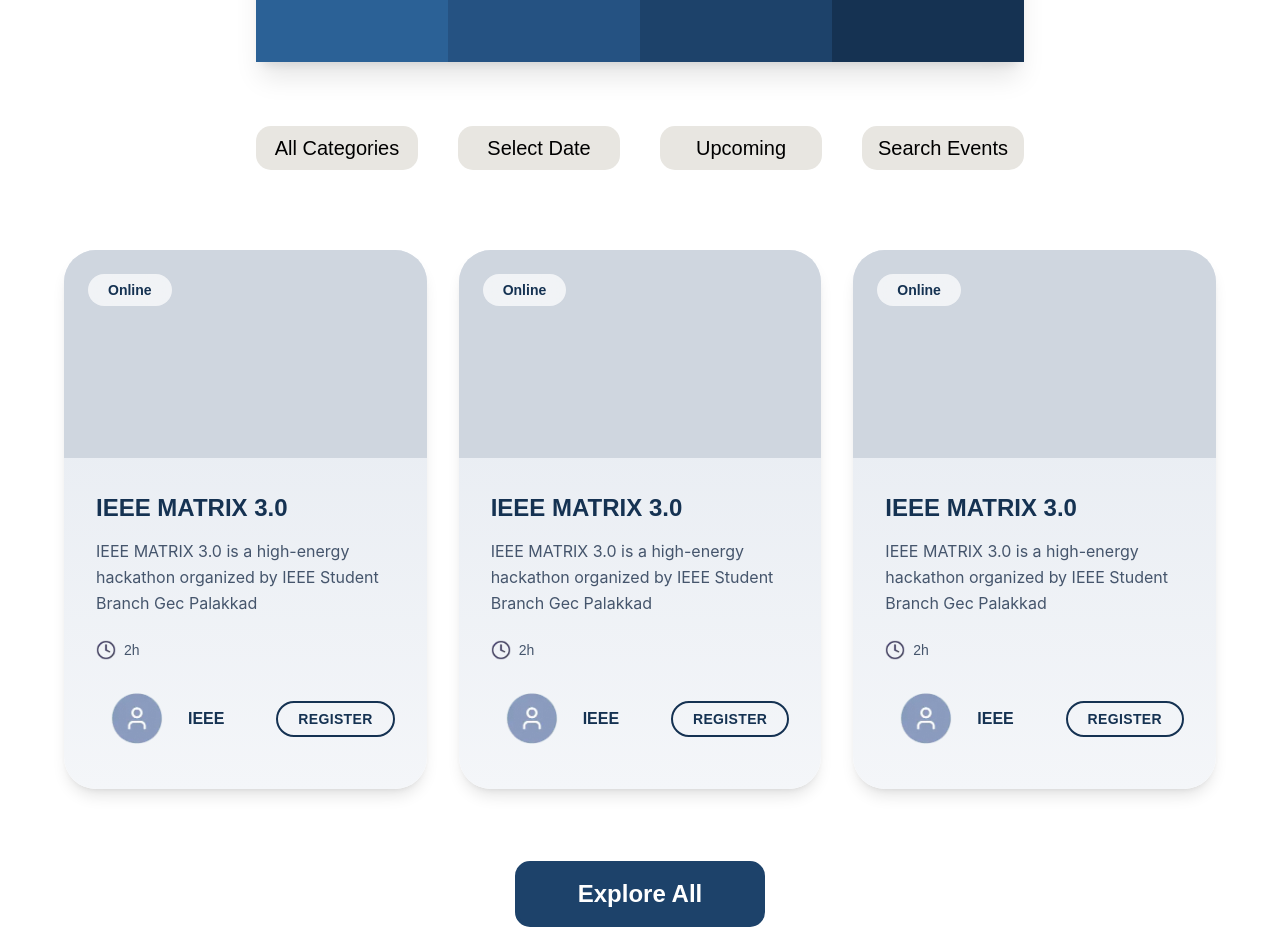
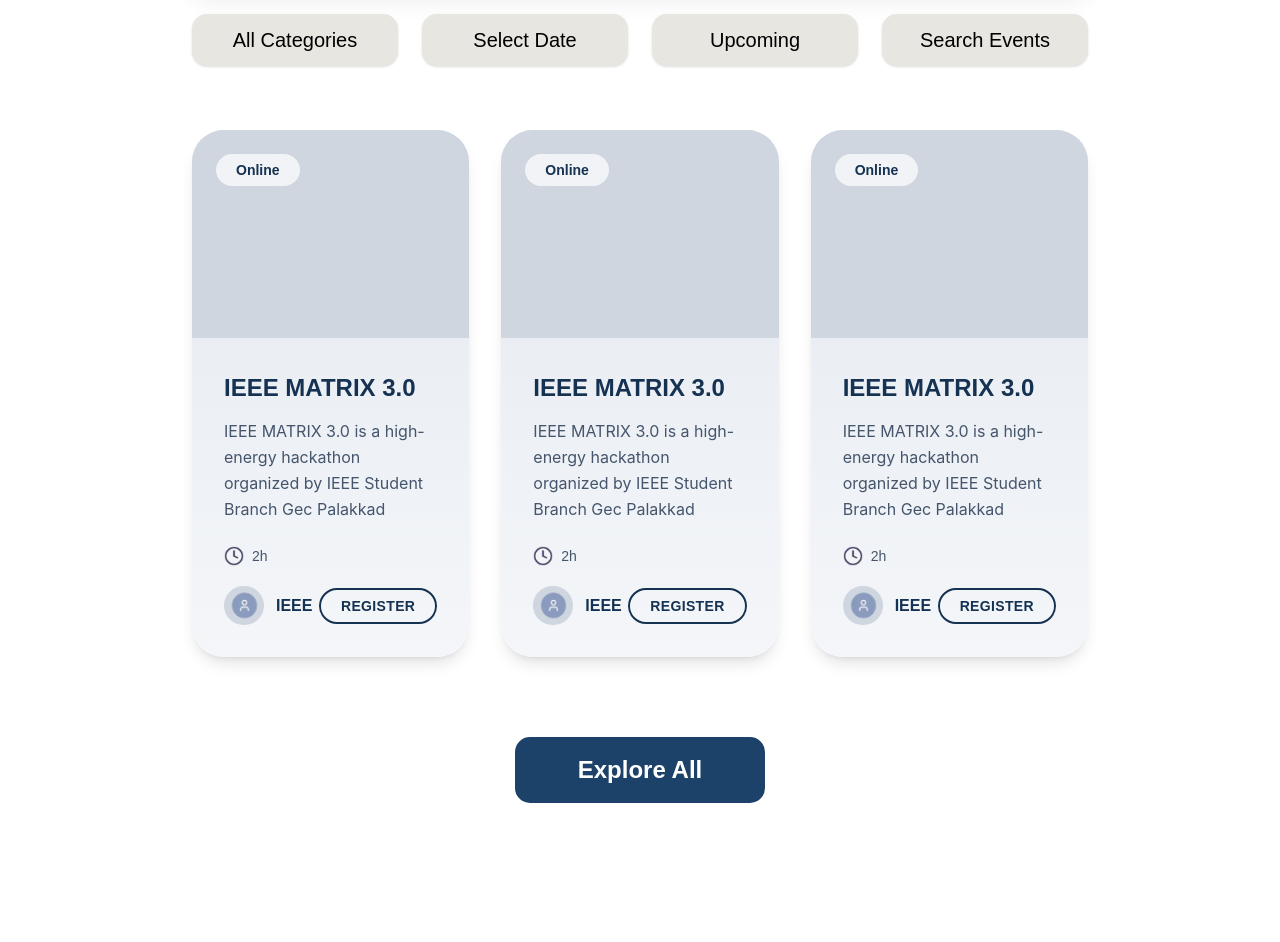
Before and after one commit to sooryanathg/information-technology, a Next.js app: page /events in a window 1280 px wide. Shown: the part 910-1852 px from the top of the page. After the commit the page ends 1809 px from the top, so only its background shows below. Built offline with nearby package versions, Linux system fonts and the light colour scheme.

Commit message:
corrected the cards section and made a seperate page for it

```diff
--- a/app/events/page.tsx
+++ b/app/events/page.tsx
@@ -1,11 +1,11 @@
+import Cards from "@/components/pages/events/cards";
 import HeroSection from "@/components/pages/events/herosection";
-import Navbar from "@/components/pages/events/navbar";
 
 export default function Home() {
   return (
     <main>
-      <Navbar />
       <HeroSection />
+      <Cards />
     </main>
   );
 }
--- /dev/null
+++ b/components/pages/events/cards.tsx
@@ -0,0 +1,104 @@
+import Image from "next/image";
+import {cards, categories, sections} from "./data/gear";
+
+export default function Cards() {
+  return (
+    <div className="w-full bg-white">
+
+      <div className="relative z-20 mx-auto -mt-32 w-[90vw] xl:w-[70vw] max-w-[1300px] pb-20">
+
+        {/* ROW 1: The Blue Category Boxes */}
+        <div className="grid grid-cols-2 md:grid-cols-4 shadow-xl">
+          {categories.map((category) => (
+            <div
+              key={category.title}
+              className={`flex flex-col items-center justify-center py-14 text-white transition-colors cursor-pointer ${category.bg} ${category.hover}`}
+            >
+              <Image
+                src={category.image}
+                alt={category.title}
+                width={75}
+                height={75}
+              />
+              <h3 className="text-xl md:text-2xl font-bold mt-4">{category.title}</h3>
+            </div>
+          ))}
+        </div>
+
+        {/* ROW 2: The Grey Filter Buttons */}
+        <div className="mt-8 grid grid-cols-2 md:grid-cols-4 gap-4 md:gap-6">
+          {sections.map((section) => (
+            <div
+              key={section.title}
+              className={`relative w-full flex items-center justify-center rounded-[15px] py-3 text-black cursor-pointer shadow-sm ${section.bg} ${section.hover}`}
+            >
+              <h3 className="text-lg md:text-xl font-medium">{section.title}</h3>
+            </div>
+          ))}
+        </div>
+
+        {/* ROW 3: The Event Cards */}
+        <div className="mt-16 grid grid-cols-1 md:grid-cols-3 gap-8">
+          {cards.map((card) => (
+            <div key={card.id} className="bg-gradient-to-b from-[#e4e9f0] to-[#f4f6f9] overflow-hidden flex flex-col rounded-[2rem] shadow-lg">
+
+              {/* Top Blank Placeholder Area */}
+              <div className="h-52 bg-[#CFD6DF] relative">
+                <div className="absolute top-6 left-6 bg-white/70 backdrop-blur-md text-[#153252] px-5 py-1.5 rounded-full text-sm font-semibold">
+                  {card.tag}
+                </div>
+              </div>
+
+              {/* Card Content Area */}
+              <div className="p-8 flex flex-col flex-grow">
+                <h3 className="text-[24px] font-black text-[#153252] mb-3">{card.title}</h3>
+                <h4 className="text-slate-600 text-sm leading-relaxed mb-6">
+                  {card.description}
+                </h4>
+
+                {/* Time Section */}
+                <div className="flex items-center text-slate-600 text-sm mb-5">
+                  <Image
+                    src={card.clock}
+                    alt="Clock"
+                    width={20}
+                    height={20}
+                  />
+                  <span className="ml-2 font-medium">{card.time}</span>
+                </div>
+
+                {/* Footer Section */}
+                <div className="flex items-center justify-between mt-auto">
+                  <div className="flex items-center gap-3">
+                    <div className="rounded-full overflow-hidden flex items-center justify-center text-white bg-[#CFD6DF]">
+                      <Image
+                        src={card.pfp}
+                        alt="Profile Picture"
+                        width={40}
+                        height={40}
+                        className="object-cover"
+                      />
+                    </div>
+                    <span className="font-bold text-[#153252]">{card.org}</span>
+                  </div>
+
+                  <button className="border-[2px] border-[#153252] text-[#153252] px-5 py-1.5 rounded-full text-sm font-bold hover:bg-[#153252] hover:text-white transition-colors tracking-wide">
+                    REGISTER
+                  </button>
+                </div>
+              </div>
+
+            </div>
+          ))}
+        </div>
+
+      </div>
+      <div className="flex flex-col items-center justify-center pb-24">
+        <button className="rounded-[15px] border-[3px] border-[#1d426a] bg-[#1d426a] px-[60px] py-3 text-[24px] font-semibold text-white transition-colors hover:bg-[#245080] text-center cursor-pointer">
+          Explore All
+        </button>
+      </div>
+
+    </div>
+  );
+}
--- a/components/pages/events/herosection.tsx
+++ b/components/pages/events/herosection.tsx
@@ -1,5 +1,4 @@
 import Image from "next/image";
-import {cards, categories, sections} from "./data/gear";
 
 export default function HeroSection() {
   return (
@@ -32,95 +31,6 @@
         </div>
       </div>
     </section>
-
-    <section className="w-full min-h-screen items-center justify-center gap-8 py-20 bg-white">
-      <div className="relative z-20 mx-auto -mt-32 w-[90vw] md:w-[60vw]">
-        <div className="grid grid-cols-2 md:grid-cols-4 shadow-xl">
-             {categories.map((category) => (
-              <div
-                key={category.title}
-                className={`flex flex-col items-center justify-center py-14 text-white transition-colors cursor-pointer ${category.bg} ${category.hover}`}
-              >
-                <Image
-                  src={category.image}
-                  alt={category.title}
-                  width={75}
-                  height={75}
-                />
-                <h3 className="text-xl md:text-2xl font-bold mt-4">{category.title}</h3>
-              </div>
-            ))}
-          </div>
-          <div className="mt-16 grid grid-cols-2 md:grid-cols-4 gap-4 md:gap-10">
-            {sections.map((section) => (
-              <div
-                key={section.title}
-                className={`relative w-full flex items-center justify-center rounded-[15px] py-2 text-black cursor-pointer ${section.bg} ${section.hover}`}
-              >
-                <h3 className="text-lg md:text-xl">{section.title}</h3>
-              </div>
-            ))}
-          </div>
-        </div>
-
-
-        <div className="mt-20 grid grid-cols-1 md:grid-cols-3 gap-8 max-w-[1200px] px-6 mx-auto">
-            {cards.map((card) => (
-              <div key={card.id} className="bg-gradient-to-b from-[#e4e9f0] to-[#f4f6f9] overflow-hidden flex flex-col rounded-[2rem] shadow-lg">
-                <div className="h-52 bg-[#CFD6DF] relative">
-                  <div className="absolute top-6 left-6 bg-white/70 backdrop-blur-md text-[#153252] px-5 py-1.5 rounded-full text-sm font-semibold">
-                    {card.tag}
-                  </div>
-                </div>
-                <div className="p-8 flex flex-col flex-grow">
-                  <h3 className="text-[24px] font-black text-[#153252] mb-3">{card.title}</h3>
-                  <h4 className="text-slate-600 text-sm leading-relaxed mb-6">
-                    {card.description}
-                  </h4>
-                  <div className="flex items-center text-slate-600 text-sm mb-5">
-                    <Image
-                      src={card.clock}
-                      alt="Clock"
-                      width={20}
-                      height={20}
-                    />
-                    <span className="ml-2 font-medium">{card.time}</span>
-                  </div>
-                  <div className="flex items-center justify-between mt-auto">
-                    <div className="flex items-center gap-3">
-                      <div className="rounded-full overflow-hidden flex items-center justify-center text-white">
-                        <Image
-                          src={card.pfp}
-                          alt="Profile Picture"
-                          width={80}
-                          height={80}
-                          className="object-cover"
-                        />
-                      </div>
-                      <span className="font-bold text-[#153252]">{card.org}</span>
-                    </div>
-
-                    <button className="border-[2px] border-[#153252] text-[#153252] px-5 py-1.5 rounded-full text-sm font-bold hover:bg-[#153252] hover:text-white transition-colors tracking-wide">
-                      REGISTER
-                    </button>
-                  </div>
-
-                </div>
-              </div>
-            ))}
-          </div>
-        </section>
-
-        <section className="relative min-h-screen w-full bg-white">
-          <div className="flex flex-col items-center justify-center ">
-            <button className=" rounded-[15px] border-3 border-[#1d426a] bg-[#1d426a] px-15 py-3 text-[24px] font-semibold text-white transition-colors hover:bg-[#245080] text-center -mt-2 cursor-pointer">
-              Explore All
-            </button>
-          </div>
-        </section>
-
   </div>
-
-
   );
 }
--- a/components/pages/events/navbar.tsx
+++ /dev/null
@@ -1,5 +0,0 @@
-export default function Navbar() {
-    return (
-        <nav></nav>
-    );
-}
```
